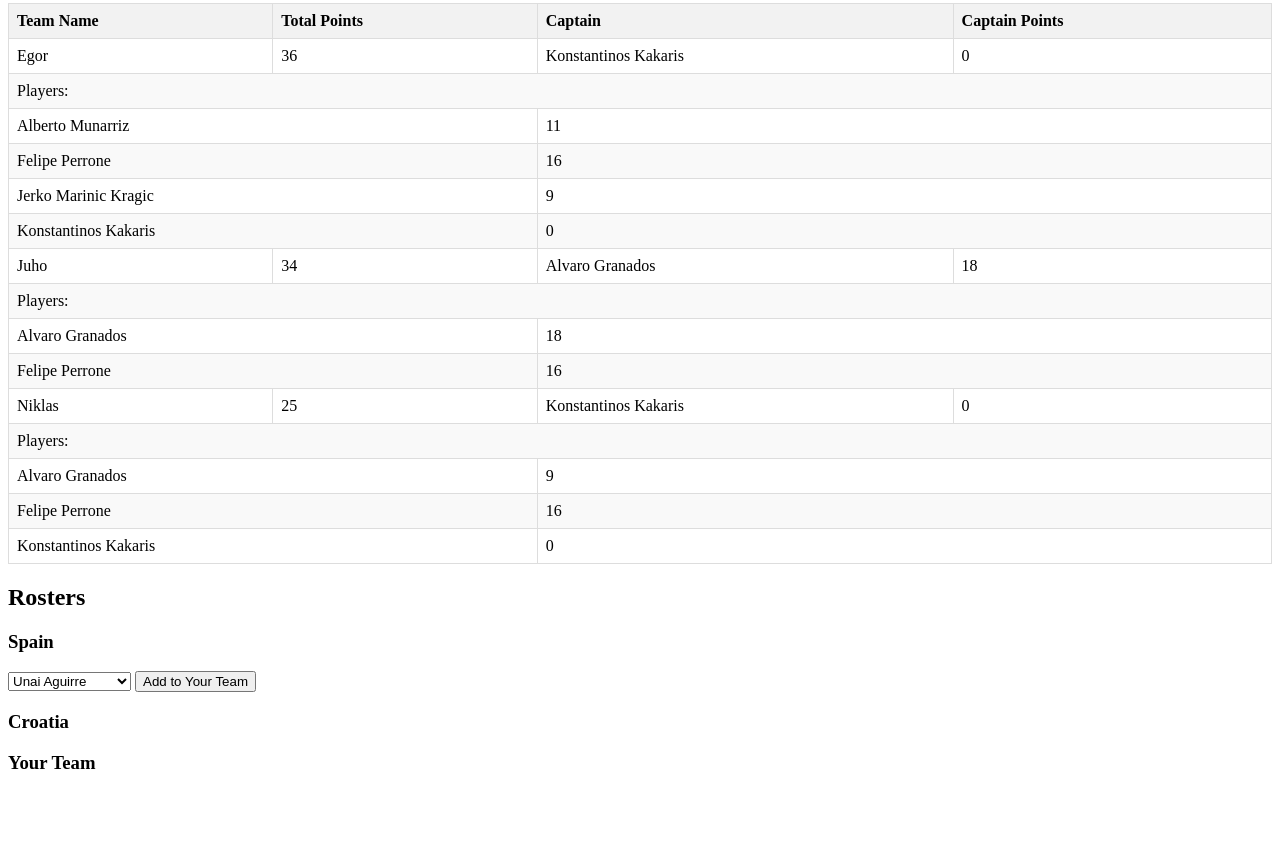
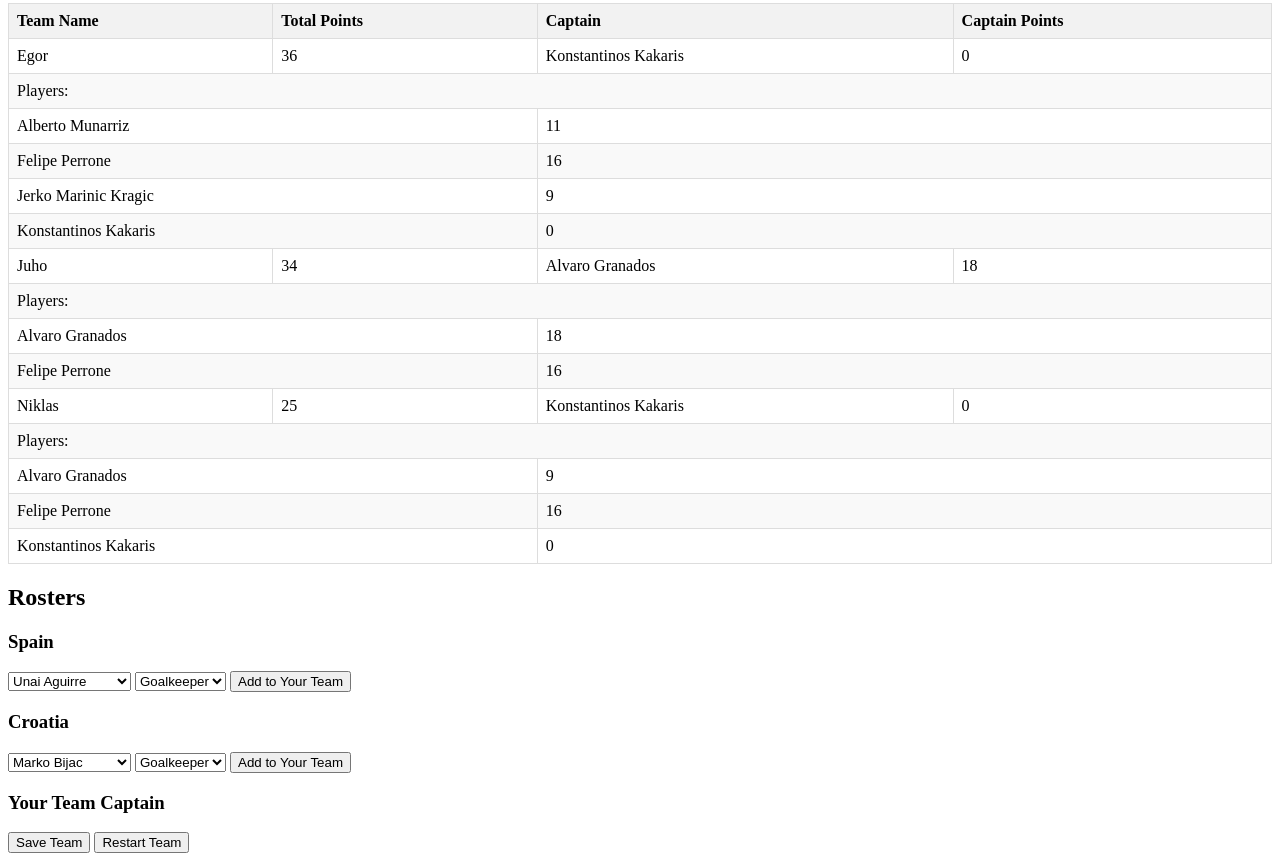
Before and after one commit to garaego2/fantasy, a plain HTML site: page src/main/scala/index.html in a window 1280 px wide. Shown: the part 272-1133 px from the top of the page. Before the commit the page ends 1065 px from the top, so only its background shows below. Drawn offline with Linux system fonts and the light colour scheme.

Commit message:
Updated script with functionality to add players and buttons to edit/save. Save functionality not working

```diff
--- a/src/main/scala/index.html
+++ b/src/main/scala/index.html
@@ -29,10 +29,11 @@
         </thead>
         <tbody id="team-details-output"></tbody>
     </table>
+
     <h2>Rosters</h2>
-        <div class="country-container">
+<div class="country-container">
     <h3>Spain</h3>
-    <select class="roster-dropdown">
+    <select class="roster-dropdown" id="spainPlayerDropdown">
         <option value="Unai Aguirre">Unai Aguirre</option>
         <option value="Alberto Munarriz">Alberto Munarriz</option>
         <option value="Alvaro Granados">Alvaro Granados</option>
@@ -47,13 +48,51 @@
         <option value="Alejandro Bustos">Alejandro Bustos</option>
         <option value="Eduardo Lorrio">Eduardo Lorrio</option>
     </select>
-    <button onclick="addToOwnTeam(this.previousElementSibling)">Add to Your Team</button>
+    <select id="spainPositionDropdown">
+        <option value="goalkeeper">Goalkeeper</option>
+        <option value="field">Field</option>
+        <option value="bench">Bench</option>
+    </select>
+
+    <button onclick="addToOwnTeam('spainPlayerDropdown', 'spainPositionDropdown')">Add to Your Team</button>
     <h3>Croatia</h3>
-</div>
+    <select class="roster-dropdown" id="croatiaPlayerDropdown">
+        <option value="Marko Bijac">Marko Bijac</option>
+        <option value="Alberto Munarriz">Alberto Munarriz</option>
+        <option value="Alvaro Granados">Alvaro Granados</option>
+        <option value="Bernat Sanahuja">Bernat Sanahuja</option>
+        <option value="Miguel de Toro">Miguel de Toro</option>
+        <option value="Marc Larumbe">Marc Larumbe</option>
+        <option value="Alberto Barroso">Alberto Barroso</option>
+        <option value="Sergi Cabanas">Sergi Cabanas</option>
+        <option value="Roger Tahull">Roger Tahull</option>
+        <option value="Felipe Perrone">Felipe Perrone</option>
+        <option value="Blai Mallarach">Blai Mallarach</option>
+        <option value="Alejandro Bustos">Alejandro Bustos</option>
+        <option value="Eduardo Lorrio">Eduardo Lorrio</option>
+    </select>
+
+    <!-- Dropdown for selecting the player's position -->
+    <select id="croatiaPositionDropdown">
+        <option value="goalkeeper">Goalkeeper</option>
+        <option value="field">Field</option>
+        <option value="bench">Bench</option>
+    </select>
+
+    <button onclick="addToOwnTeam('croatiaPlayerDropdown', 'croatiaPositionDropdown')">Add to Your Team</button>
+
 
 <div id="ownTeamContainer">
-    <h3>Your Team</h3>
-    <!-- Your team players will be displayed here -->
+    <h3>Your Team Captain</h3>
+      <div id="goalkeeperContainer">
+    </div>
+    <div id="outfieldPlayersContainer">
+    </div>
+    <div id="benchPlayersContainer">
+    </div>
+    </div>
+    <button onclick="saveTeam()">Save Team</button>
+    <button onclick="restartTeam()">Restart Team</button>
 </div>
 
     <script src="script.js"></script>
--- a/src/main/scala/script.js
+++ b/src/main/scala/script.js
@@ -45,15 +45,78 @@ fetch("team_results.json")
     }
     teamDetailsPlaceholder.innerHTML = teamDetailsOut;
   });
-function addToOwnTeam(selectElement) {
-        // Get the selected player's value
-        var selectedPlayer = selectElement.value;
 
-        // Create a new element for the selected player
-        var playerElement = document.createElement("div");
+function addToOwnTeam(playerDropdownId, positionDropdownId) {
+    var selectedPlayer = document.getElementById(playerDropdownId).value;
+    var selectedPosition = document.getElementById(positionDropdownId).value;
+
+    if (selectedPlayer && selectedPosition) {
+        var playerContainer = document.createElement("div");
+        var playerElement = document.createElement("span");
         playerElement.textContent = selectedPlayer;
 
-        // Append the player to your team container (adjust the container ID as needed)
+        // Create a radio button for the player
+        var radioBtn = document.createElement("input");
+        radioBtn.type = "radio";
+        radioBtn.name = "captain";
+
+        // Append the player, radio button, and position to the container
+        playerContainer.appendChild(playerElement);
+        playerContainer.appendChild(radioBtn);
+        playerContainer.appendChild(document.createTextNode(" (" + selectedPosition + ")"));
+
         var ownTeamContainer = document.getElementById("ownTeamContainer");
-        ownTeamContainer.appendChild(playerElement);
+        ownTeamContainer.appendChild(playerContainer);
     }
+}
+
+function restartTeam() {
+    // Remove all player containers
+    var containers = document.querySelectorAll("#ownTeamContainer");
+    containers.forEach(function (container) {
+        while (container.firstChild) {
+            container.removeChild(container.firstChild);
+        }
+    });
+}
+
+
+function saveTeam() {
+  teamName = prompt("Enter a name for your team:");
+    var teamData = {
+        userName: teamName,
+        goalkeepers: [],
+        fieldPlayers: [],
+        benchPlayers: [],
+        captain: null,
+    };
+
+    if (teamName !== null && teamName.trim() !== "") {
+        // Iterate through all player containers in ownTeamContainer
+        var ownTeamContainer = document.getElementById("ownTeamContainer");
+        var playerContainers = ownTeamContainer.querySelectorAll("div");
+
+        playerContainers.forEach(function (container) {
+            var playerName = container.textContent.trim();
+
+            // Check the parent container to determine the player's position
+            if (container.parentElement.id === "goalkeeperContainer") {
+                teamData.goalkeepers.push(playerName);
+            } else if (container.parentElement.id === "outfieldPlayersContainer") {
+                teamData.fieldPlayers.push(playerName);
+            } else if (container.parentElement.id === "benchPlayersContainer") {
+                teamData.benchPlayers.push(playerName);
+            }
+
+            // Check for the selected captain
+            var radioBtn = container.querySelector("input[name='captain']");
+            if (radioBtn && radioBtn.checked) {
+                teamData.captain = playerName;
+            }
+        });
+
+        // Convert teamData to JSON
+        var jsonString = JSON.stringify(teamData);
+        console.log(jsonString);
+    }
+}
```
Also changed, not shown: 2 other files.
